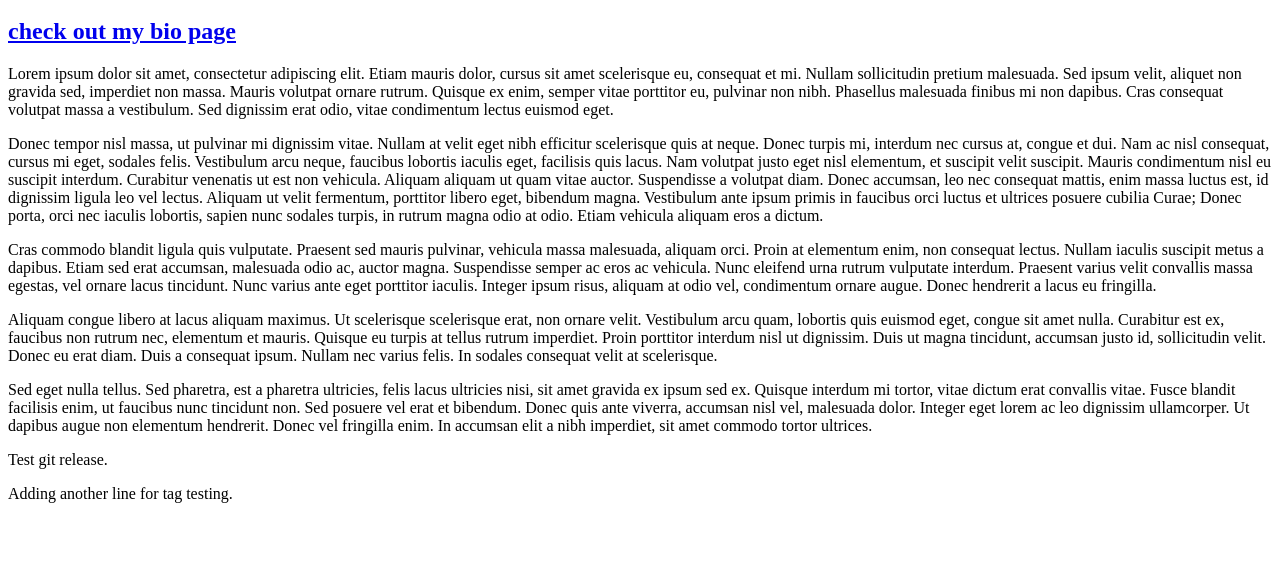
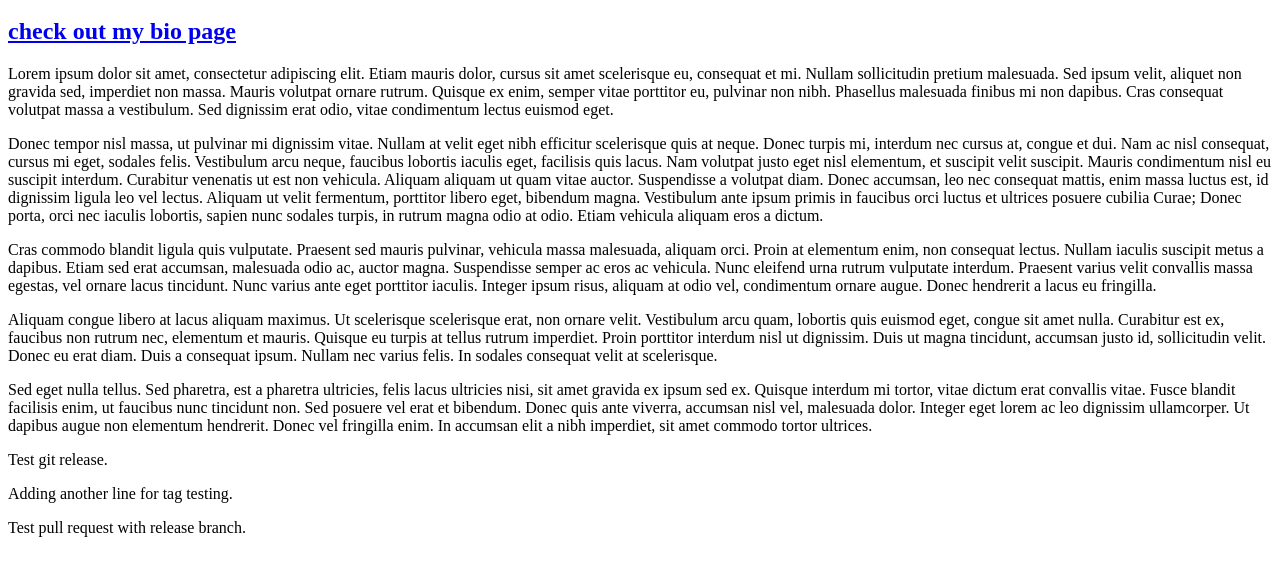
Before and after one commit to abrown32/sample, a plain HTML site: page index.html in a window 1280 px wide. Shown: the part 48-624 px from the top of the page. Drawn offline with Linux system fonts and the light colour scheme.

Commit message:
added new line to index.html

```diff
--- a/index.html
+++ b/index.html
@@ -25,6 +25,7 @@
 </p>
 <p>Test git release.</p>
 <p>Adding another line for tag testing.</p>
+<p>Test pull request with release branch.</p>
 </body>
 
 </html>
```
